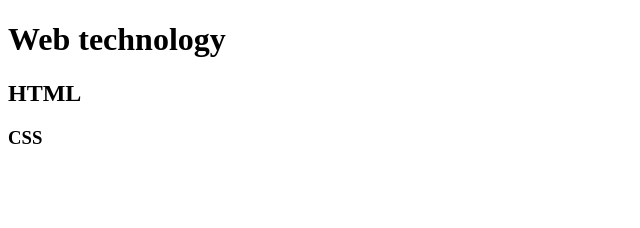
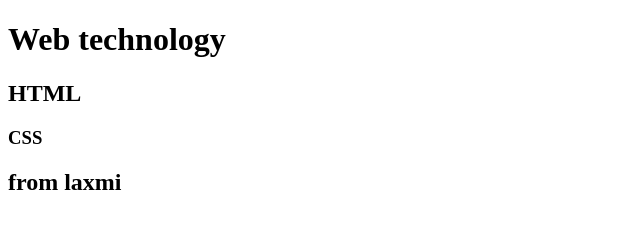
Before and after one commit to laxmi123457/flipkart, a plain HTML site: page index.html in a window 1280 px wide. Shown: the whole page, without its empty margins (0-640 px from the left). Drawn offline with Linux system fonts and the light colour scheme.

Commit message:
i did for ref

```diff
--- a/index.html
+++ b/index.html
@@ -9,5 +9,6 @@
     <h1>Web technology</h1>
     <h2>HTML</h2>
     <H3>CSS</H3>
+    <h2>from laxmi</h2>
 </body>
 </html>
```
